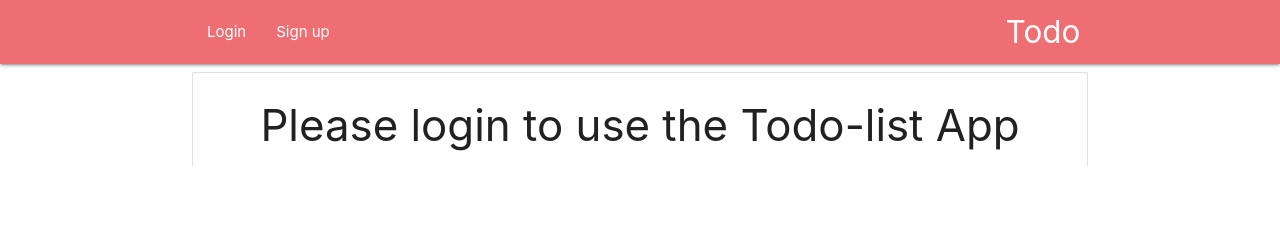
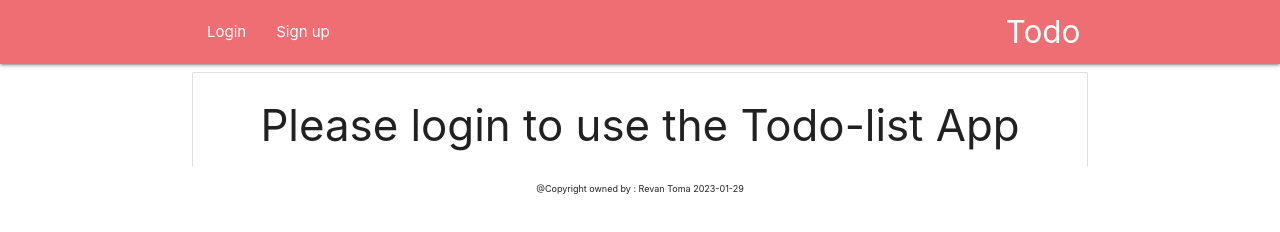
Before and after one commit to RevanToma/TodoList-Firebase, a website built with webpack: page index.html in a window 1280 px wide. Built offline with nearby package versions, Linux system fonts and the light colour scheme; some packages are replaced by stand-ins of ours; no server answers.

Commit message:
added copyright

```diff
--- a/index.html
+++ b/index.html
@@ -176,5 +176,8 @@
         </div>
       </div>
     </div>
+    <footer id="footer_copyright">
+      @Copyright owned by : Revan Toma <span id="copyright">2023-01-29</span>
+    </footer>
   </body>
 </html>
--- a/src/css/styles.css
+++ b/src/css/styles.css
@@ -35,3 +35,7 @@
 .editContainer > span {
   font-size: 1.2rem;
 }
+#footer_copyright {
+  text-align: center;
+  font-size: 0.6rem;
+}
```
Also changed, not shown: 1 other file.
